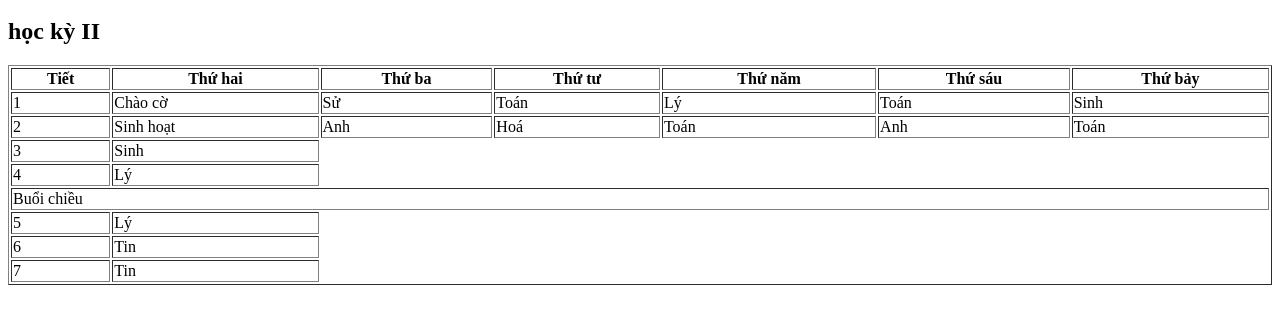
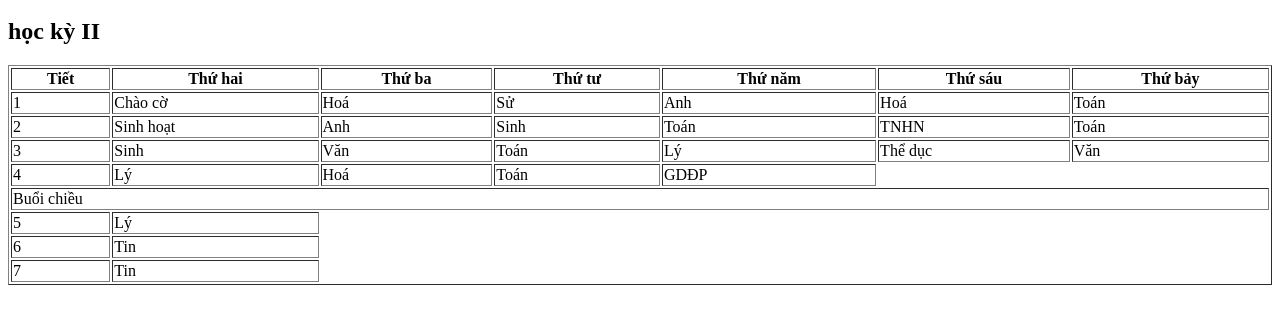
Before and after one commit to tt938828-max/hello-world, a plain HTML site: page index.html in a window 1280 px wide. Shown: the part 48-372 px from the top of the page. Drawn offline with Linux system fonts and the light colour scheme.

Commit message:
Update index.html

```diff
--- a/index.html
+++ b/index.html
@@ -10,15 +10,15 @@
         <th> Tiết</th> <th> Thứ hai</th> <th> Thứ ba</th> <th> Thứ tư</th> <th>Thứ năm</th><th>Thứ sáu</th> <th>Thứ bảy</th>
       </tr>
       <tr>
-        <td>1</td> <td>Chào cờ</td> <td>Sử</td> <td>Toán</td> <td>Lý</td> <td>Toán</td> <td>Sinh</td>
+        <td>1</td> <td>Chào cờ</td> <td>Hoá</td> <td>Sử</td> <td>Anh</td> <td>Hoá</td> <td>Toán</td>
       </tr>
       <tr>
-        <td>2</td> <td>Sinh hoạt</td> <td>Anh</td> <td>Hoá</td> <td>Toán</td> <td>Anh</td> <td>Toán</td>
+        <td>2</td> <td>Sinh hoạt</td> <td>Anh</td> <td>Sinh</td> <td>Toán</td> <td>TNHN</td> <td>Toán</td>
          <tr>
-         <td>3</td> <td>Sinh</td>
+         <td>3</td> <td>Sinh</td> <td>Văn</td> <td>Toán</td> <td>Lý</td> <td>Thể dục</td> <td>Văn</td>
          </tr>
        <tr>
-         <td>4</td> <td>Lý</td>
+         <td>4</td> <td>Lý</td><td>Hoá</td> <td>Toán</td> <td>GDĐP</td>
        </tr>
        <tr>
           <td colspan="7"> Buổi chiều</td>
```
